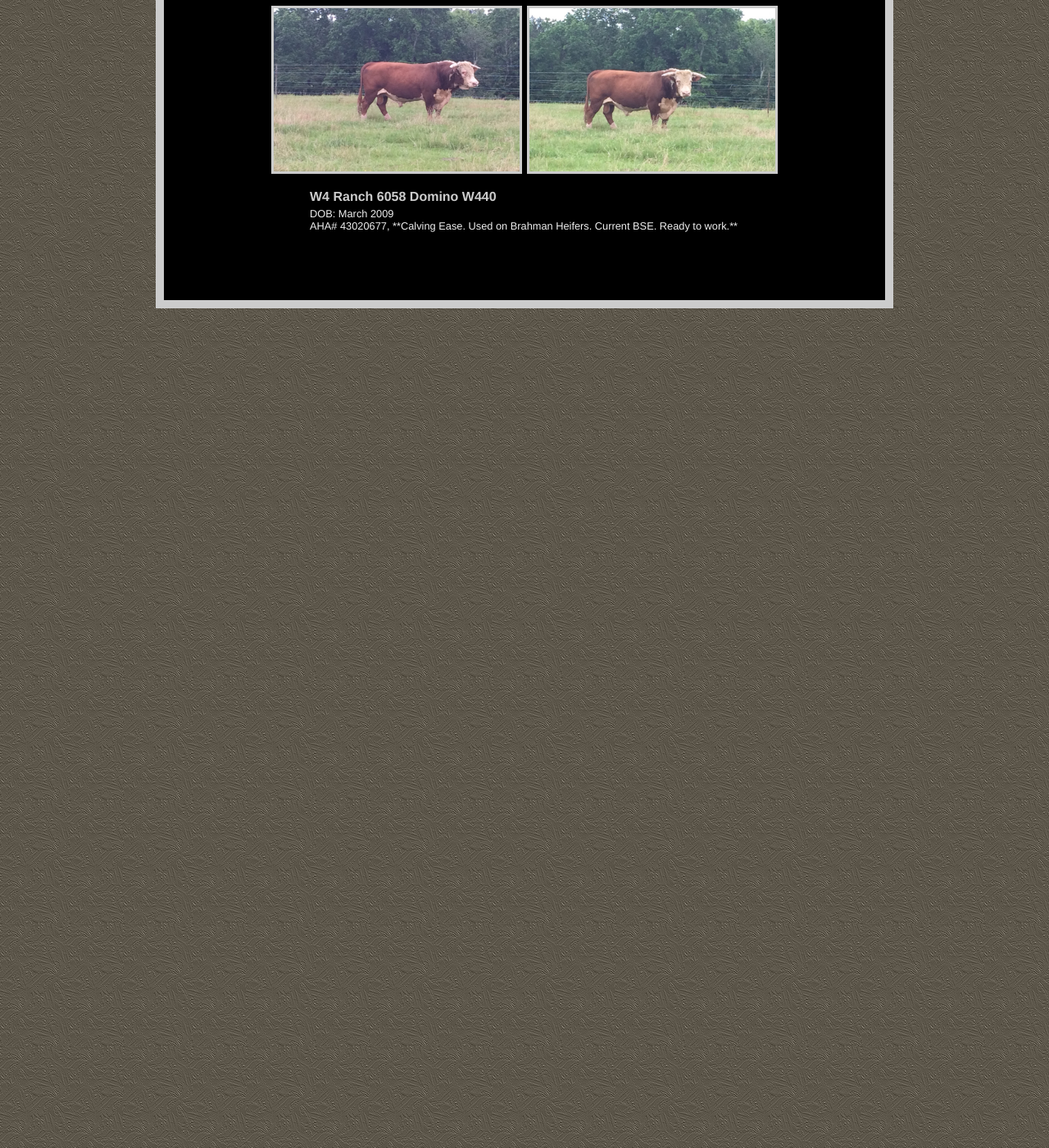
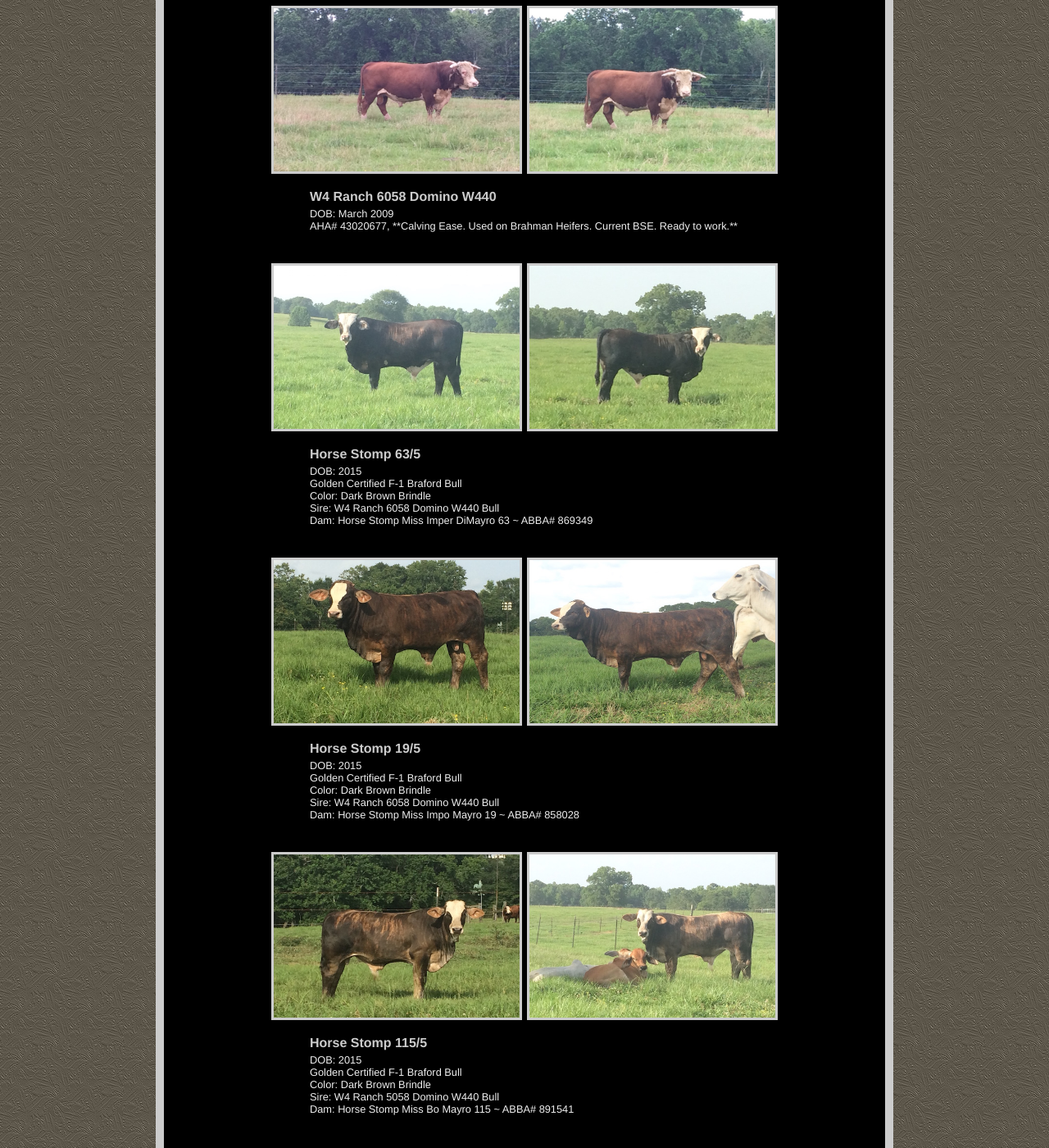
Before and after one commit to jshawl/horsestomp, a Jekyll site: the page built from for-sale.md, in a window 1280 px wide and 1400 px high, scrolled down 1424 px. Shown: the whole window at 82% size. Built offline with Jekyll 4.4.1, drawn with Linux system fonts in a browser that asks for light colours.

Commit message:
add more cows for sale

```diff
--- a/for-sale.md
+++ b/for-sale.md
@@ -23,6 +23,21 @@ cows:
     images:
       - /images/for-sale/w4.JPG
       - /images/for-sale/w4-2.JPG
+  - name: Horse Stomp 63/5
+    extra: "DOB: 2015<br> Golden Certified F-1 Braford Bull<br>Color: Dark Brown Brindle<br>Sire: W4 Ranch 6058 Domino W440 Bull<br>Dam: Horse Stomp Miss Imper DiMayro 63 	~ ABBA# 869349"
+    images:
+      - /images/for-sale/hs635.JPG
+      - /images/for-sale/hs635-2.JPG
+  - name: Horse Stomp 19/5
+    extra: "DOB: 2015<br> Golden Certified F-1 Braford Bull<br>Color: Dark Brown Brindle<br>Sire: W4 Ranch 6058 Domino W440 Bull <br>Dam: Horse Stomp Miss Impo Mayro 19 ~ ABBA# 858028"
+    images:
+      - /images/for-sale/hs195.JPG
+      - /images/for-sale/hs195-2.JPG
+  - name: Horse Stomp 115/5
+    extra: "DOB: 2015<br> Golden Certified F-1 Braford Bull<br>Color: Dark Brown Brindle<br>Sire: W4 Ranch 5058 Domino W440 Bull<br> Dam: Horse Stomp Miss Bo Mayro 115 ~ ABBA# 891541 "
+    images:
+      - /images/for-sale/hs1155.JPG
+      - /images/for-sale/hs1155-2.JPG
 ---
 
 {% for cow in page.cows %}
```
Also changed, not shown: images/for-sale/hs1155-2.JPG (added), images/for-sale/hs1155.JPG (added), images/for-sale/hs195-2.JPG (added), images/for-sale/hs195.JPG (added), images/for-sale/hs635-2.JPG (added), images/for-sale/hs635.JPG (added).
